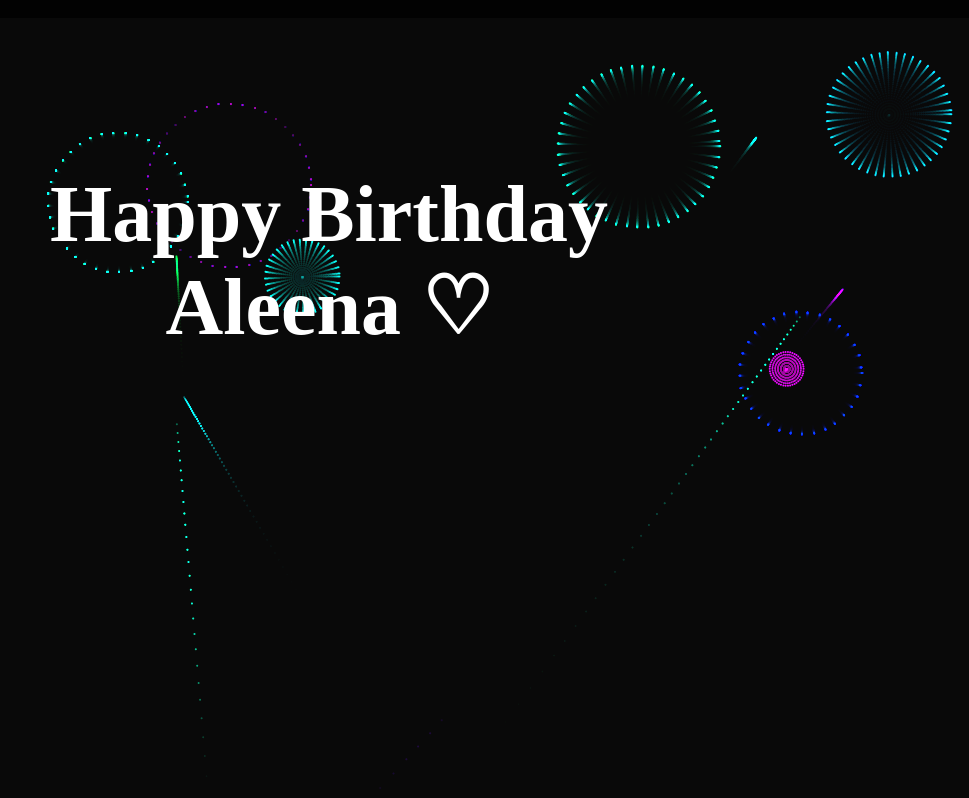
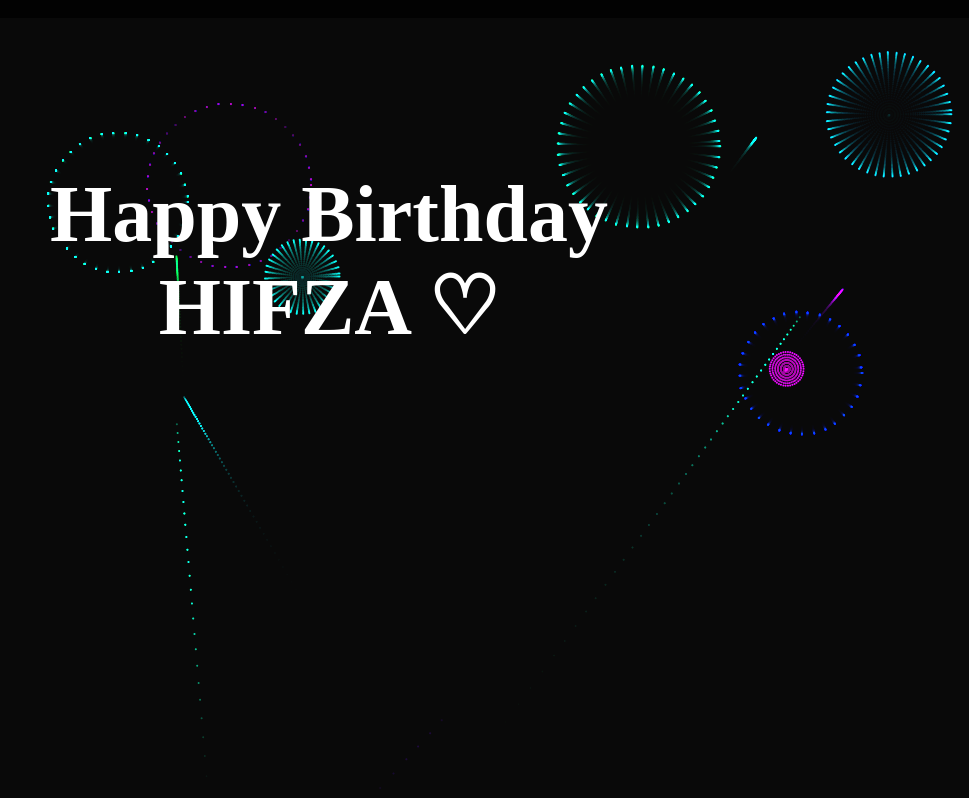
Before and after one commit to AbdulRehman-Haba/AleenaWish, a plain HTML site: page index.html in a window 1280 px wide. Shown: the whole page, without its empty margins (311-1280 px from the left). Drawn offline with Linux system fonts and the light colour scheme.

Commit message:
Update index.html

```diff
--- a/index.html
+++ b/index.html
@@ -8,7 +8,7 @@
 </head>
 <body>
   <h1>Happy Birthday</h1><br>
-  <h2>Aleena ♡</h2>
+  <h2>HIFZA ♡</h2>
   <canvas id="birthday"></canvas>
   <script src="script.js"></script>
 </body>
```
